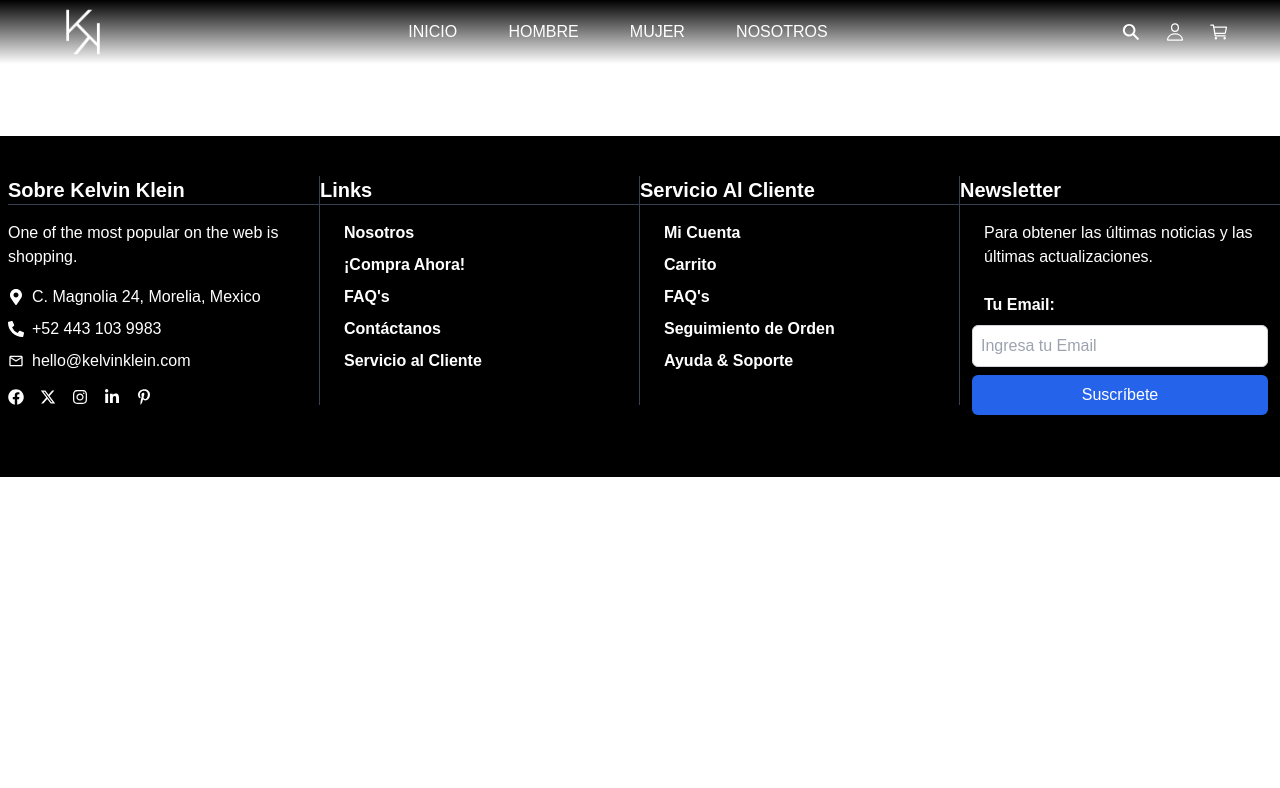
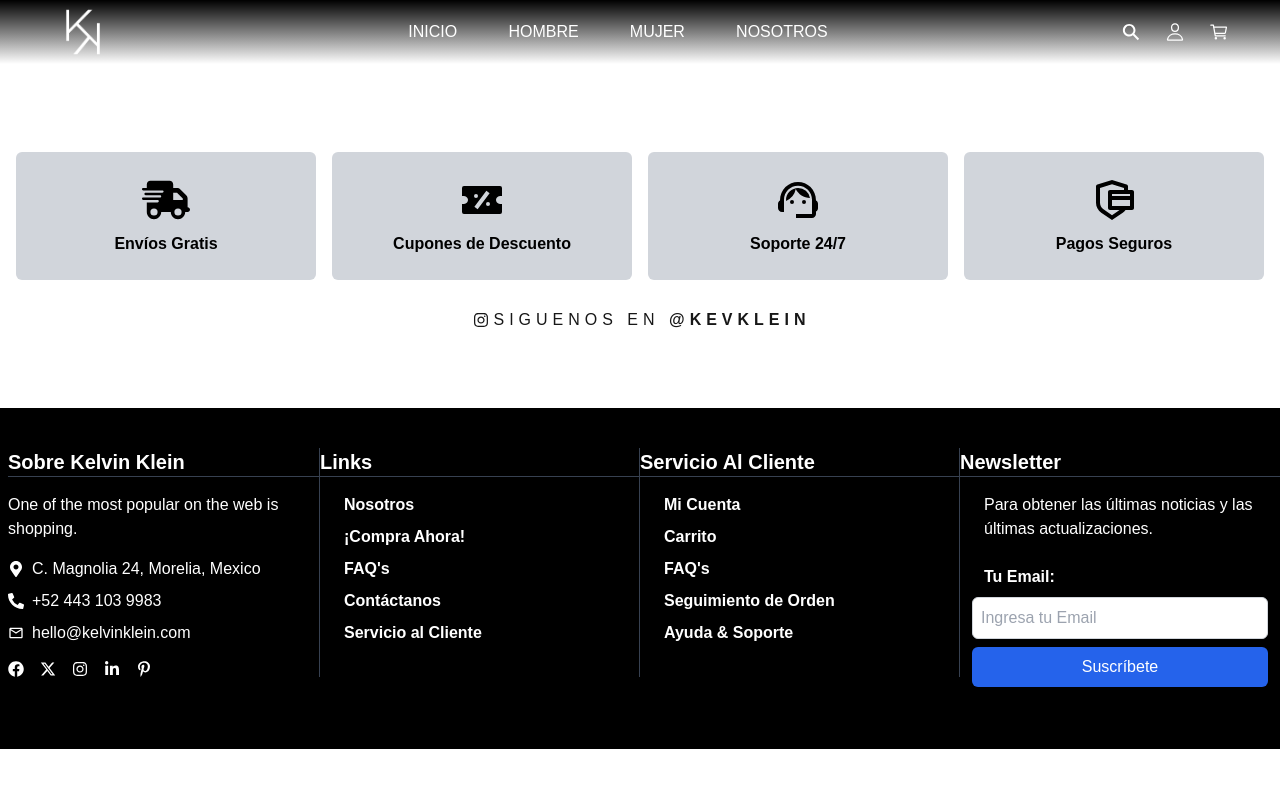
Before and after one commit to Pxnque/kevinklein, a Next.js app: page / in a window 1280 px wide. Shown: the top 788 px of the page. Built offline with nearby package versions, Linux system fonts and the light colour scheme.

Commit message:
finished Issue #4

```diff
--- a/src/app/page.tsx
+++ b/src/app/page.tsx
@@ -1,6 +1,14 @@
 import Image from "next/image";
 import Navbar from "./components/Navbar/Navbar";
 import Footer from "./components/Footer/Footer";
+import { FaTruckFast } from "react-icons/fa6";
+import { BiSolidDiscount } from "react-icons/bi";
+import { MdSupportAgent } from "react-icons/md";
+import { RiSecurePaymentLine } from "react-icons/ri";
+import { FaInstagram } from "react-icons/fa";
+
+
+
 
 export default function Home() {
   return (
@@ -8,6 +16,48 @@ export default function Home() {
     <Navbar/>
       <br/>
       <br/>
+
+<div className="max-w-7xl mx-auto py-10 px-4 grid grid-cols-1 sm:grid-cols-2 md:grid-cols-4 gap-4">
+
+  <div className="flex items-center justify-center bg-gray-300 text-black hover:text-white hover:bg-blue-700 transform transition duration-500 hover:scale-105 p-6 rounded-md">
+    <div className="text-center">
+
+      <FaTruckFast className="w-12 h-12 mx-auto mb-2"/>
+      <p className="font-semibold">Envíos Gratis</p>
+    </div>
+  </div>
+
+
+  <div className="flex items-center justify-center bg-gray-300 text-black hover:text-white hover:bg-blue-700 transform transition duration-500 hover:scale-105 p-6 rounded-md">
+    <div className="text-center">
+
+      <BiSolidDiscount className="w-12 h-12 mx-auto mb-2"/>
+      <p className="font-semibold">Cupones de Descuento</p>
+    </div>
+  </div>
+
+
+  <div className="flex items-center justify-center bg-gray-300 text-black hover:text-white hover:bg-blue-700 transform transition duration-500 hover:scale-105 p-6 rounded-md">
+    <div className="text-center">
+        <MdSupportAgent className="w-12 h-12 mx-auto mb-2"/>
+      <p className="font-semibold">Soporte 24/7</p>
+    </div>
+  </div>
+
+
+  <div className="flex items-center justify-center bg-gray-300 text-black hover:text-white hover:bg-blue-700 transform transition duration-500 hover:scale-105s p-6 rounded-md">
+    <div className="text-center">
+        <RiSecurePaymentLine className="w-12 h-12 mx-auto mb-2"/>
+      <p className="font-semibold">Pagos Seguros</p>
+    </div>
+  </div>
+  <div className="flex items-center col-span-4 justify-center py-3 tracking-[5px] font-[275]">
+    <FaInstagram className="mx-1"/>
+    <p>SIGUENOS EN <a href="https://www.instagram.com/calvinklein/" className="font-bold ">@KEVKLEIN</a></p>
+  </div>
+
+</div>
+
       <br/>
       <Footer/>
     </>
```
